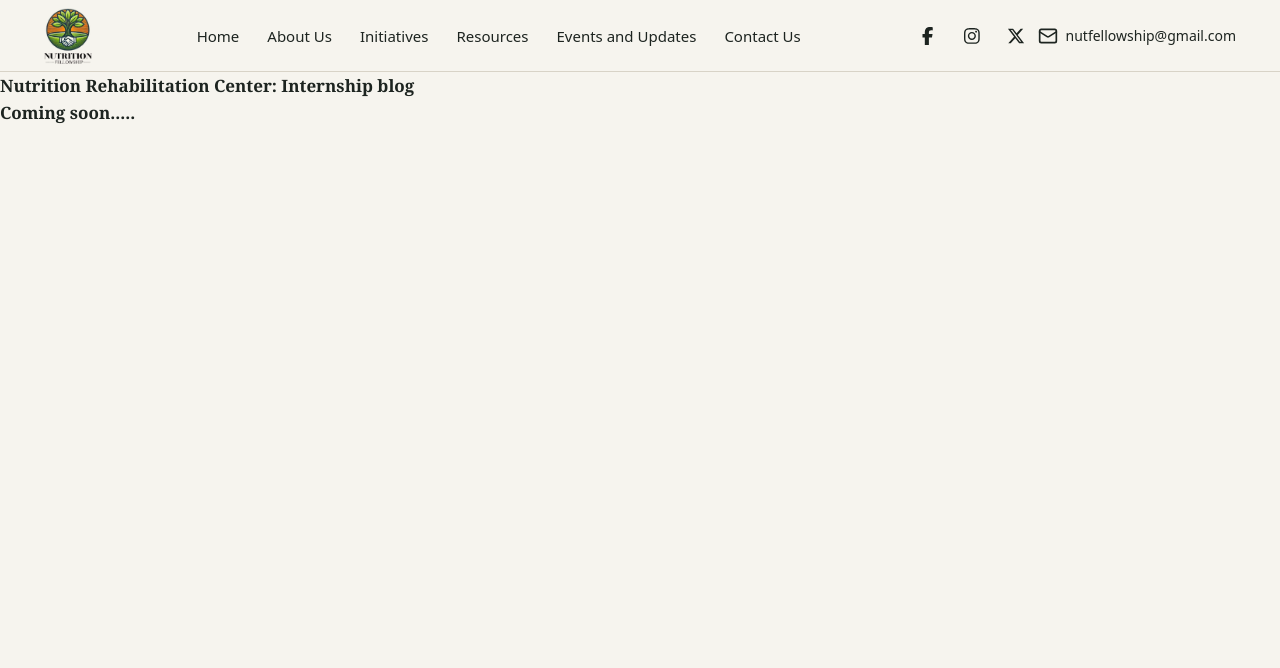
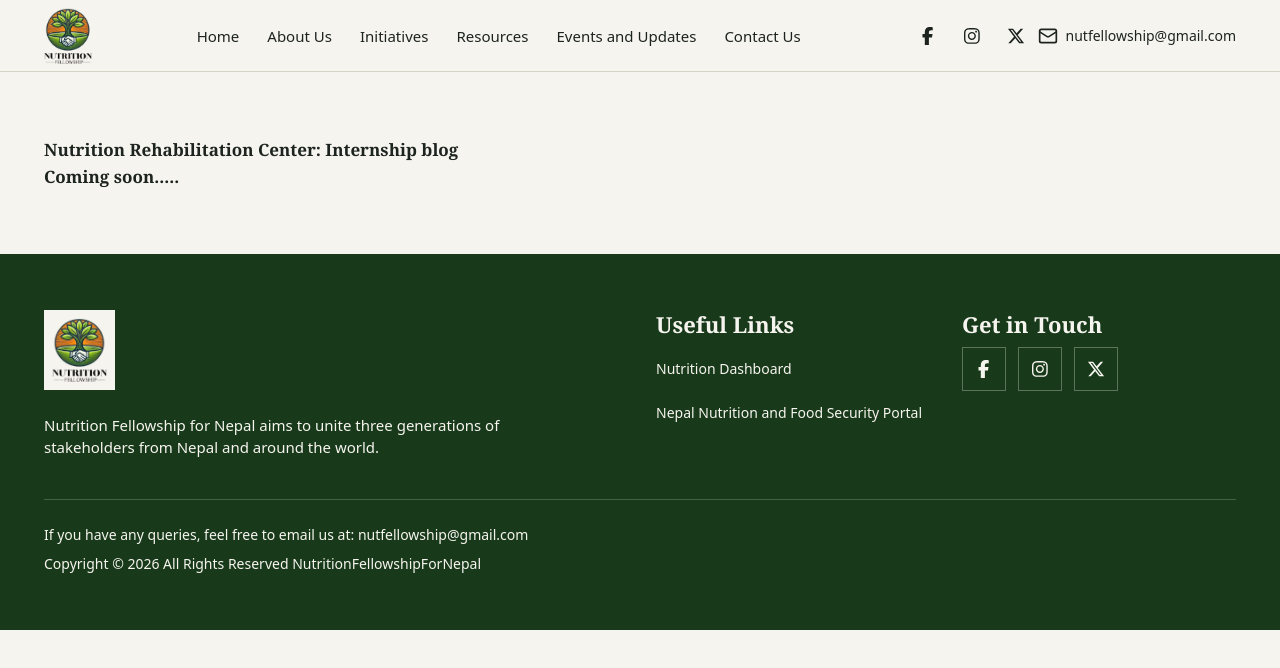
Before and after one commit to vital4nepal/nutrition-fellowship, a React (Create React App) app: page /nrcinternblog in a window 1280 px wide. Shown: the top 668 px of the page. Built offline with nearby package versions, Linux system fonts and the light colour scheme.

Commit message:
[style] inner pages get the page container and the footer

```diff
--- a/src/App.js
+++ b/src/App.js
@@ -11,12 +11,20 @@ import  Initiatives from './components/Initiatives';
 import Thoughts from './components/Thoughts';
 import Footer from './components/Footer';
 import ScrollToHash from './components/ScrollToHash';
-import { Section } from './components/ui';
+import { Section, container } from './components/ui';
 import Profile from './documents/newsletter/Profile';
 import Policy2025 from './documents/plans_and_policies/Policy2025';
 import AIinNutrition from './documents/research/AIinNutrition';
 import Jan17blog from './documents/blogs/Jan17blog';
 import NRCintern from './documents/blogs/NRCintern';
+
+const innerPages = [
+  { path: '/profile', Page: Profile },
+  { path: '/policy2025', Page: Policy2025 },
+  { path: '/aiinnutrition', Page: AIinNutrition },
+  { path: '/nfn2ndmeetblog', Page: Jan17blog },
+  { path: '/nrcinternblog', Page: NRCintern },
+];
 
 function App() {
   return (
@@ -26,7 +34,6 @@ function App() {
 
       <Routes>
         <Route path="/" element={
-          <>
             <main>
               <Section
                 name="hero"
@@ -50,15 +57,12 @@ function App() {
               </Section>
               <Thoughts/>
             </main>
-            <Footer/>
-          </>
         } />
-        <Route path="/profile" element={<Profile />} />
-        <Route path='/policy2025' element={<Policy2025/>} />
-        <Route path='/aiinnutrition' element={<AIinNutrition/>} />
-        <Route path='/nfn2ndmeetblog' element={<Jan17blog/>} />
-        <Route path='/nrcinternblog' element={<NRCintern/>} />
+        {innerPages.map(({ path, Page }) => (
+          <Route key={path} path={path} element={<main className={`${container} py-12 lg:py-16`}><Page /></main>} />
+        ))}
       </Routes>
+      <Footer />
     </Router>
   );
 }
```
